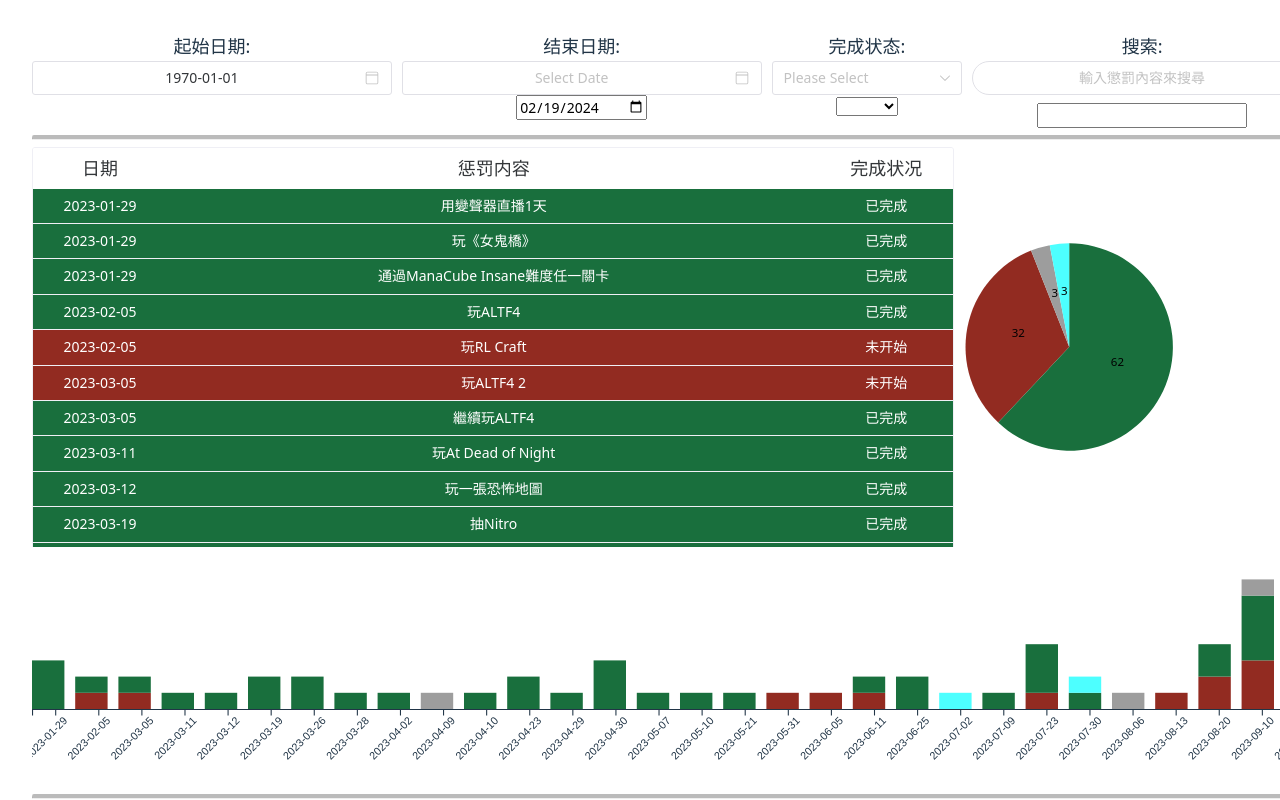
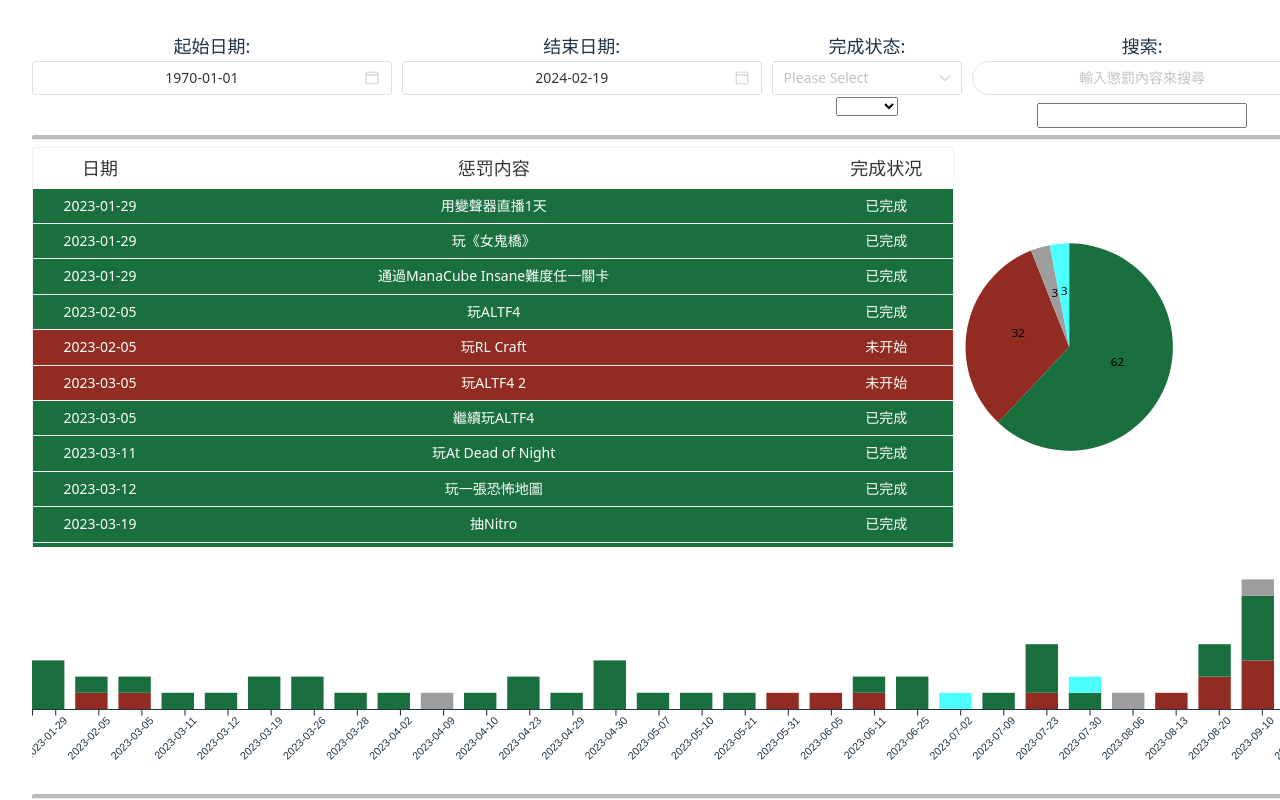
Before and after one commit to champsing/mercuryland, a Vue app: page / in a window 1280 px wide. Shown: the top 800 px of the page. Built offline with nearby package versions, Linux system fonts and the light colour scheme.

Commit message:
fix endTs

```diff
--- a/src/components/HelloWorld.vue
+++ b/src/components/HelloWorld.vue
@@ -55,8 +55,8 @@ ChartJS.register(
 //   }
 // });
 
-var filterBegTs = defineModel({ default: 0, set(value) { refresh(value); return value; }})
-var filterEndDate = ref(new Date(Date.now()).toISOString().slice(0, 10));
+var filterBegTs = defineModel("filterBegTs", { default: 0, set(value) { refresh(value, filterEndTs.value); return value; }})
+var filterEndTs = defineModel("filterEndTs", { default: Date.now(), set(value) { refresh(filterBegTs.value, value); return value; }})
 var filterFinish = ref(-1);
 var filterSearch = ref("");
 
@@ -69,14 +69,14 @@ var dataDisplay = ref([]);
 
 d3.csv(dataPath, function (d) {
     dataSource.push(d);
-    refresh(filterBegTs.value);
+    refresh(filterBegTs.value, filterEndTs.value);
 });
 
-function refresh(begTs) {
+function refresh(begTs, endTs) {
     dataDisplay.value = dataSource
         .filter(
             (v) =>
-                v.date >= new Date(begTs).toISOString().slice(0, 10) && v.date <= filterEndDate.value
+                v.date >= new Date(begTs).toISOString().slice(0, 10) && v.date <= new Date(endTs).toISOString().slice(0, 10)
         )
         .filter((v) => filterFinish.value == -1 || filterFinish.value == v.done)
         .filter(
@@ -87,11 +87,6 @@ function refresh(begTs) {
 
     drawPieChart(dataDisplay.value);
     drawBarChart(dataDisplay.value);
-}
-
-function updateEndDate(newDate) {
-    filterEndDate.value = newDate.toISOString().slice(0, 10);
-    refresh();
 }
 
 function updateFinish(newFinish) {
@@ -286,12 +281,7 @@ function drawBarChart(dataIn) {
         </div>
         <div>
             <label style="font-size: 18px;">结束日期:</label>
-            <n-date-picker v-model:value="timestamp" type="date" />
-            <input
-                type="date"
-                :value="filterEndDate.valueOf()"
-                @input="updateEndDate($event.target.valueAsDate)"
-            />
+            <n-date-picker type="date" v-model:value="filterEndTs"/>
         </div>
         <div>
             <label style="font-size: 18px;">完成状态:</label>
```
Also changed, not shown: public/data.csv.
